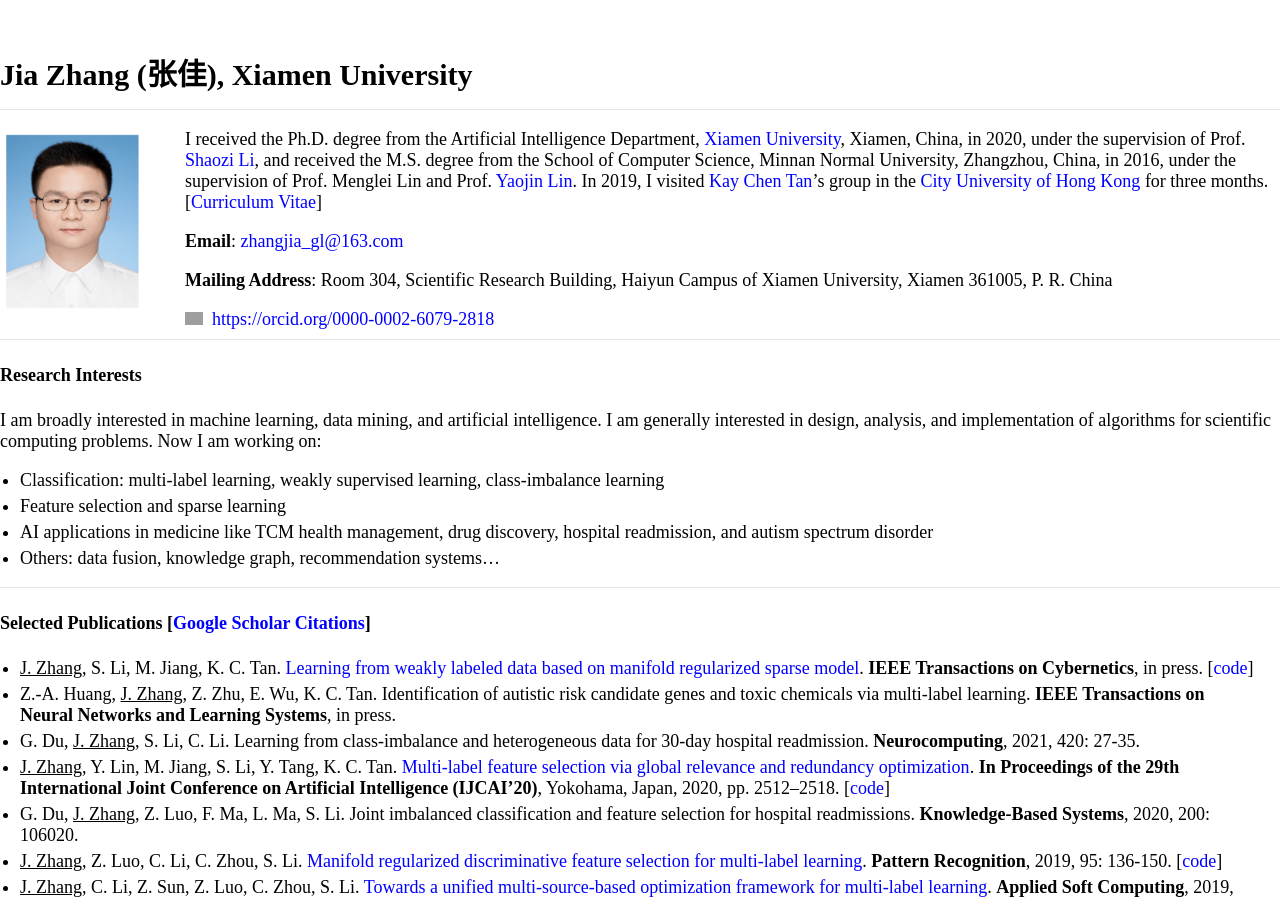
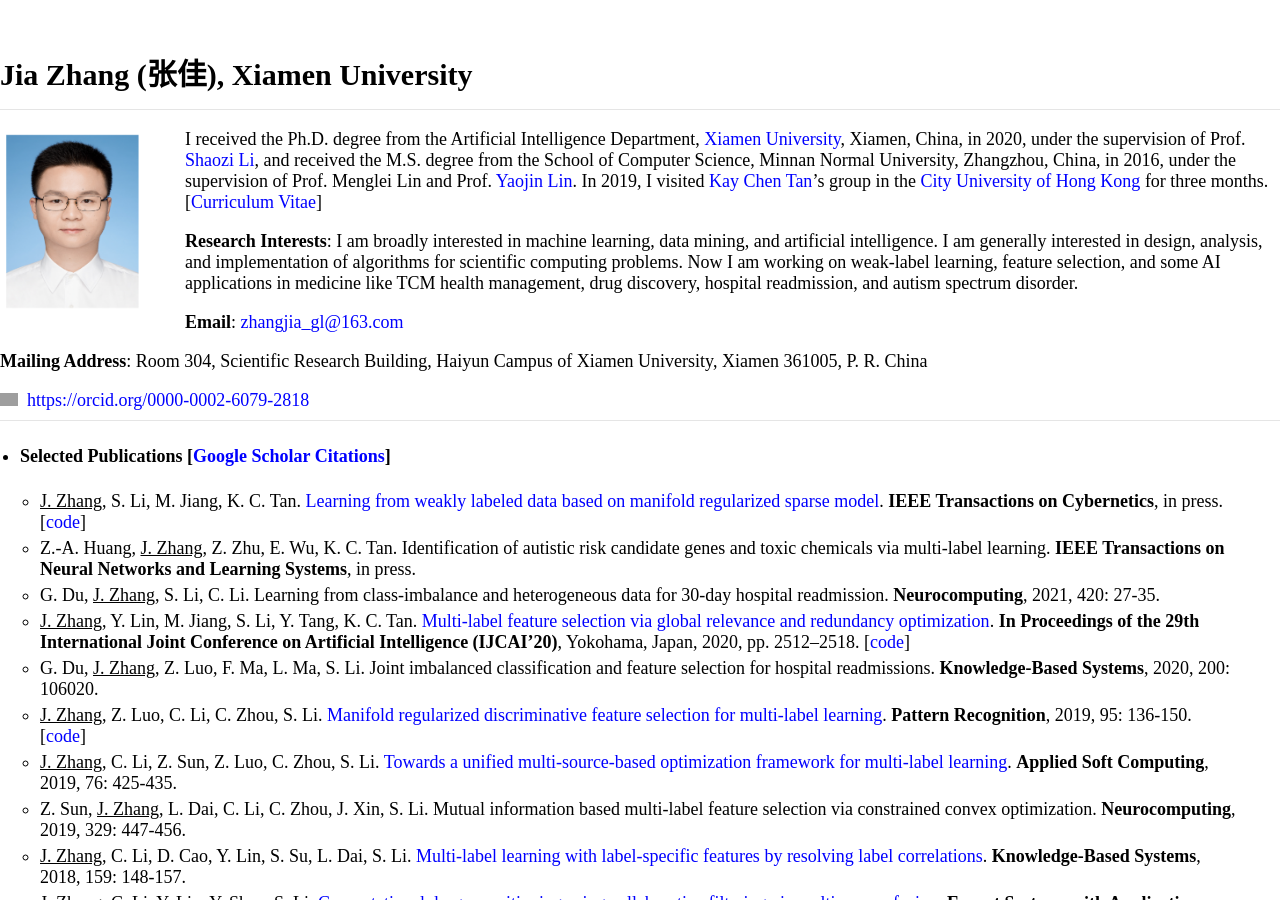
Before and after one commit to jiazhang-ml/jiazhang-ml.github.io, a Jekyll site: the page built from index.md, in a window 1280 px wide and 900 px high. Built offline with Jekyll 4.4.1, drawn with Linux system fonts in a browser that asks for light colours; grey boxes are pictures that could not be loaded.

Commit message:
Update index.md

```diff
--- a/index.md
+++ b/index.md
@@ -7,6 +7,8 @@ layout: default
 
 I received the Ph.D. degree from the Artificial Intelligence Department, [Xiamen University](https://www.xmu.edu.cn/), Xiamen, China, in 2020, under the supervision of Prof. [Shaozi Li](https://imt.xmu.edu.cn/szdw/js.htm), and received the M.S. degree from the School of Computer Science, Minnan Normal University, Zhangzhou, China, in 2016, under the supervision of Prof. Menglei Lin and Prof. [Yaojin Lin](http://cs.mnnu.edu.cn/info/1070/1225.htm). In 2019, I visited [Kay Chen Tan](http://www.cityu.edu.hk/stfprofile/kaytan.htm)'s group in the [City University of Hong Kong](https://www.cityu.edu.hk/) for three months. [[Curriculum Vitae](resume.pdf)]
 
+**Research Interests**: I am broadly interested in machine learning, data mining, and artificial intelligence. I am generally interested in design, analysis, and implementation of algorithms for scientific computing problems. Now I am working on weak-label learning, feature selection, and some AI applications in medicine like TCM health management, drug discovery, hospital readmission, and autism spectrum disorder.
+
 **Email**: [zhangjia_gl@163.com](mailto:zhangjia_gl@163.com)
 
 **Mailing Address**: Room 304, Scientific Research Building, Haiyun Campus of Xiamen University, Xiamen 361005, P. R. China
@@ -15,38 +17,27 @@ I received the Ph.D. degree from the Artificial Intelligence Department, [Xiamen
 
 ---
 
-#### Research Interests
-
-I am broadly interested in machine learning, data mining, and artificial intelligence. I am generally interested in design, analysis, and implementation of algorithms for scientific computing problems. Now I am working on:
-
-* Classification: multi-label learning, weakly supervised learning, class-imbalance learning
-* Feature selection and sparse learning
-* AI applications in medicine like TCM health management, drug discovery, hospital readmission, and autism spectrum disorder
-* Others: data fusion, knowledge graph, recommendation systems...
+* #### Selected Publications [[Google Scholar Citations](https://scholar.google.com/citations?user=yBaTk-gAAAAJ&hl=en)]
+  * <u>J. Zhang</u>, S. Li, M. Jiang, K. C. Tan. [Learning from weakly labeled data based on manifold regularized sparse model](09185009.pdf). **IEEE Transactions on Cybernetics**, in press. [[code](MSWL-master.zip)]
+  * Z.-A. Huang, <u>J. Zhang</u>, Z. Zhu, E. Wu, K. C. Tan. Identification of autistic risk candidate genes and toxic chemicals via multi-label learning. **IEEE Transactions on Neural Networks and Learning Systems**, in press.
+  * G. Du, <u>J. Zhang</u>, S. Li, C. Li. Learning from class-imbalance and heterogeneous data for 30-day hospital readmission. **Neurocomputing**, 2021, 420: 27-35.
+  * <u>J. Zhang</u>, Y. Lin, M. Jiang, S. Li, Y. Tang, K. C. Tan. [Multi-label feature selection via global relevance and redundancy optimization](0348.pdf). **In Proceedings of the 29th International Joint Conference on Artificial Intelligence (IJCAI’20)**, Yokohama, Japan, 2020, pp. 2512–2518. [[code](GRRO-master.zip)]
+  * G. Du, <u>J. Zhang</u>, Z. Luo, F. Ma, L. Ma, S. Li. Joint imbalanced classification and feature selection for hospital readmissions. **Knowledge-Based Systems**, 2020, 200: 106020.
+  * <u>J. Zhang</u>, Z. Luo, C. Li, C. Zhou, S. Li. [Manifold regularized discriminative feature selection for multi-label learning](1-s2.0-S0031320319302341-main.pdf). **Pattern Recognition**, 2019, 95: 136-150. [[code](MDFS-master.zip)]
+  * <u>J. Zhang</u>, C. Li, Z. Sun, Z. Luo, C. Zhou, S. Li. [Towards a unified multi-source-based optimization framework for multi-label learning](1-s2.0-S1568494618307051-main.pdf). **Applied Soft Computing**, 2019, 76: 425-435.
+  * Z. Sun, <u>J. Zhang</u>, L. Dai, C. Li, C. Zhou, J. Xin, S. Li. Mutual information based multi-label feature selection via constrained convex optimization. **Neurocomputing**, 2019, 329: 447-456.
+  * <u>J. Zhang</u>, C. Li, D. Cao, Y. Lin, S. Su, L. Dai, S. Li. [Multi-label learning with label-specific features by resolving label correlations](1-s2.0-S0950705118303472-main.pdf). **Knowledge-Based Systems**, 2018, 159: 148-157.
+  * <u>J. Zhang</u>, C. Li, Y. Lin, Y. Shao, S. Li. [Computational drug repositioning using collaborative filtering via multi-source fusion](1-s2.0-S0957417417303202-main.pdf). **Expert Systems with Applications**, 2017, 84: 281-289.
+  * <u>J. Zhang</u>, Y. Lin, M. Lin, J. Liu. [An effective collaborative filtering algorithm based on user preference clustering](10.1007_s10489-015-0756-9.pdf). **Applied Intelligence**, 2016, 45 (2): 230-240.
+  * Y. Lin, Q. Hu, <u>J. Zhang</u>, X. Wu. Multi-label feature selection with streaming labels. **Information Sciences**, 2016, 372: 256-275.
 
 ---
 
-#### Selected Publications [[Google Scholar Citations](https://scholar.google.com/citations?user=yBaTk-gAAAAJ&hl=en)]
-* <u>J. Zhang</u>, S. Li, M. Jiang, K. C. Tan. [Learning from weakly labeled data based on manifold regularized sparse model](09185009.pdf). **IEEE Transactions on Cybernetics**, in press. [[code](MSWL-master.zip)]
-* Z.-A. Huang, <u>J. Zhang</u>, Z. Zhu, E. Wu, K. C. Tan. Identification of autistic risk candidate genes and toxic chemicals via multi-label learning. **IEEE Transactions on Neural Networks and Learning Systems**, in press.
-* G. Du, <u>J. Zhang</u>, S. Li, C. Li. Learning from class-imbalance and heterogeneous data for 30-day hospital readmission. **Neurocomputing**, 2021, 420: 27-35.
-* <u>J. Zhang</u>, Y. Lin, M. Jiang, S. Li, Y. Tang, K. C. Tan. [Multi-label feature selection via global relevance and redundancy optimization](0348.pdf). **In Proceedings of the 29th International Joint Conference on Artificial Intelligence (IJCAI’20)**, Yokohama, Japan, 2020, pp. 2512–2518. [[code](GRRO-master.zip)]
-* G. Du, <u>J. Zhang</u>, Z. Luo, F. Ma, L. Ma, S. Li. Joint imbalanced classification and feature selection for hospital readmissions. **Knowledge-Based Systems**, 2020, 200: 106020.
-* <u>J. Zhang</u>, Z. Luo, C. Li, C. Zhou, S. Li. [Manifold regularized discriminative feature selection for multi-label learning](1-s2.0-S0031320319302341-main.pdf). **Pattern Recognition**, 2019, 95: 136-150. [[code](MDFS-master.zip)]
-* <u>J. Zhang</u>, C. Li, Z. Sun, Z. Luo, C. Zhou, S. Li. [Towards a unified multi-source-based optimization framework for multi-label learning](1-s2.0-S1568494618307051-main.pdf). **Applied Soft Computing**, 2019, 76: 425-435.
-* Z. Sun, <u>J. Zhang</u>, L. Dai, C. Li, C. Zhou, J. Xin, S. Li. Mutual information based multi-label feature selection via constrained convex optimization. **Neurocomputing**, 2019, 329: 447-456.
-* <u>J. Zhang</u>, C. Li, D. Cao, Y. Lin, S. Su, L. Dai, S. Li. [Multi-label learning with label-specific features by resolving label correlations](1-s2.0-S0950705118303472-main.pdf). **Knowledge-Based Systems**, 2018, 159: 148-157.
-* <u>J. Zhang</u>, C. Li, Y. Lin, Y. Shao, S. Li. [Computational drug repositioning using collaborative filtering via multi-source fusion](1-s2.0-S0957417417303202-main.pdf). **Expert Systems with Applications**, 2017, 84: 281-289.
-* <u>J. Zhang</u>, Y. Lin, M. Lin, J. Liu. [An effective collaborative filtering algorithm based on user preference clustering](10.1007_s10489-015-0756-9.pdf). **Applied Intelligence**, 2016, 45 (2): 230-240.
-* Y. Lin, Q. Hu, <u>J. Zhang</u>, X. Wu. Multi-label feature selection with streaming labels. **Information Sciences**, 2016, 372: 256-275.
+* #### Professional Activities
+  * Journal Reviewer: [IEEE Transactions on Cybernetics](https://mc.manuscriptcentral.com/cyb-ieee), [IEEE Transactions on Neural Networks and Learning Systems](https://mc.manuscriptcentral.com/tnnls), [Pattern Recognition](https://www.journals.elsevier.com/pattern-recognition/), [Information Sciences](https://www.journals.elsevier.com/information-sciences), [Knowledge-Based Systems](https://www.journals.elsevier.com/knowledge-based-systems), [Applied Intelligence](https://www.editorialmanager.com/apin/Default.aspx), [PLOS ONE](https://www.editorialmanager.com/pone/default.aspx)
 
 ---
 
-#### Professional Activities
-* Journal Reviewer: [IEEE Transactions on Cybernetics](https://mc.manuscriptcentral.com/cyb-ieee), [IEEE Transactions on Neural Networks and Learning Systems](https://mc.manuscriptcentral.com/tnnls), [Pattern Recognition](https://www.journals.elsevier.com/pattern-recognition/), [Information Sciences](https://www.journals.elsevier.com/information-sciences), [Knowledge-Based Systems](https://www.journals.elsevier.com/knowledge-based-systems), [Applied Intelligence](https://www.editorialmanager.com/apin/Default.aspx), [PLOS ONE](https://www.editorialmanager.com/pone/default.aspx)
-
----
-
-#### Web Page Link
-* [KDnuggets: Machine Learning, Data Science, Big Data, Analytics, AI](https://www.kdnuggets.com/)
-* For reference purpose, there are some reasonable public CS conference ranking lists provided by China Computer Federation: [Ref1](https://www.ccf.org.cn/Academic_Evaluation/By_category/), [Ref2](https://www.ccf.org.cn/c/2019-07-31/667609.shtml).
+* #### Web Page Link
+  * [KDnuggets: Machine Learning, Data Science, Big Data, Analytics, AI](https://www.kdnuggets.com/)
+  * For reference purpose, there are some reasonable public CS conference ranking lists provided by China Computer Federation: [Ref1](https://www.ccf.org.cn/Academic_Evaluation/By_category/), [Ref2](https://www.ccf.org.cn/c/2019-07-31/667609.shtml).
```
